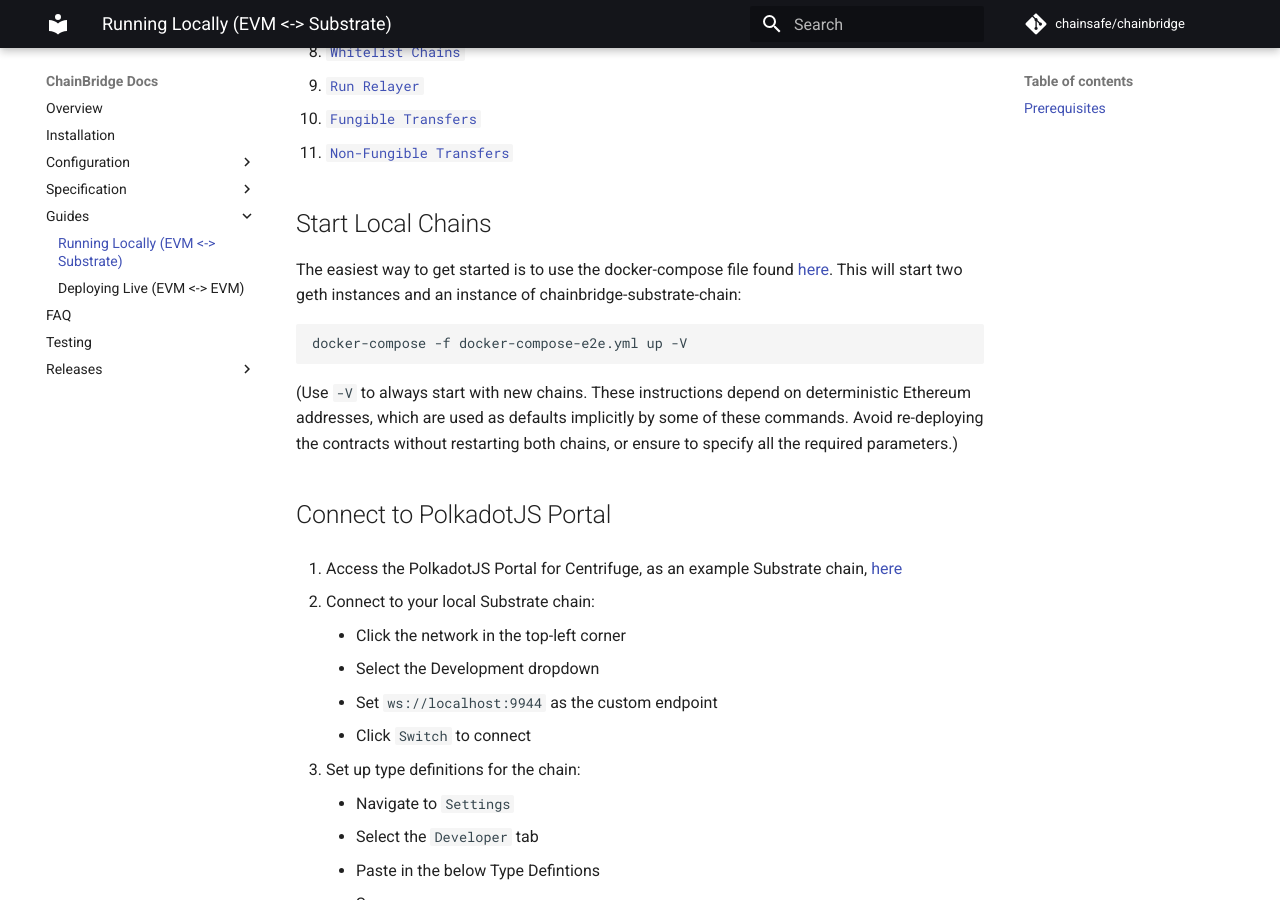
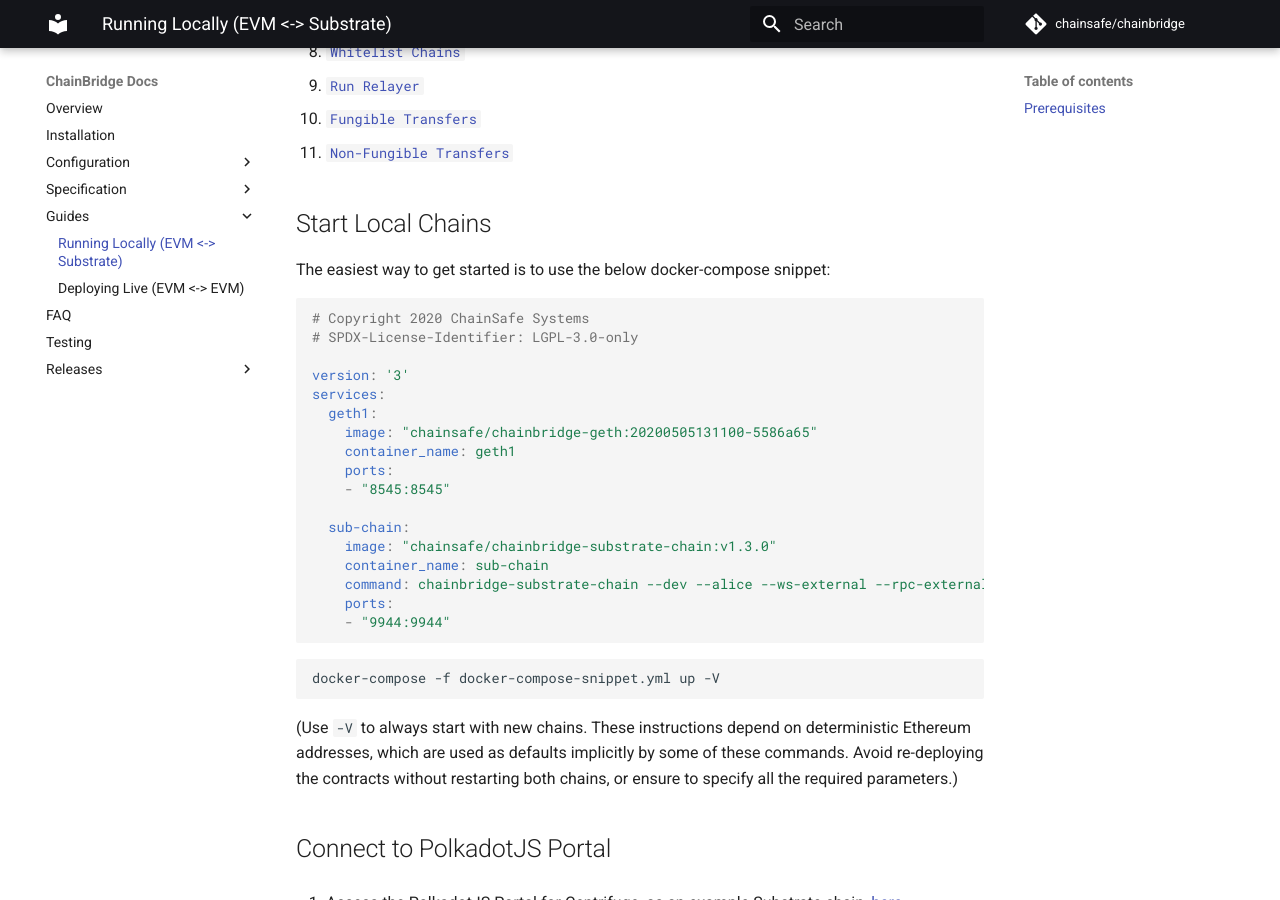
Before and after one commit to ChainSafe/chainbridge-docs, an MkDocs documentation site: the page built from docs/local.md, in a window 1280 px wide and 900 px high, scrolled down 617 px. Built offline with MkDocs 1.6.1 and Material for MkDocs 9.7.7, drawn with Linux system fonts in a browser that asks for light colours; comment, search, counter and statistics services are not loaded; some of the changed text lies outside the part shown.

Commit message:
replace docker-compose link with snippet and update bridge config.json

````diff
--- a/docs/local.md
+++ b/docs/local.md
@@ -20,10 +20,29 @@
 
 ## Start Local Chains
 
-The easiest way to get started is to use the docker-compose file found [here](https://github.com/ChainSafe/ChainBridge/blob/main/docker-compose-e2e.yml). This will start two geth instances and an instance of chainbridge-substrate-chain:
+The easiest way to get started is to use the below docker-compose snippet:
+```yaml
+# Copyright 2020 ChainSafe Systems
+# SPDX-License-Identifier: LGPL-3.0-only
+
+version: '3'
+services:
+  geth1:
+    image: "chainsafe/chainbridge-geth:20200505131100-5586a65"
+    container_name: geth1
+    ports:
+    - "8545:8545"
+
+  sub-chain:
+    image: "chainsafe/chainbridge-substrate-chain:v1.3.0"
+    container_name: sub-chain
+    command: chainbridge-substrate-chain --dev --alice --ws-external --rpc-external
+    ports:
+    - "9944:9944"
+```
 
 ```bash
-docker-compose -f docker-compose-e2e.yml up -V
+docker-compose -f docker-compose-snippet.yml up -V
 ```
 
 (Use `-V` to always start with new chains. These instructions depend on deterministic Ethereum addresses, which are used as defaults implicitly by some of these commands. Avoid re-deploying the contracts without restarting both chains, or ensure to specify all the required parameters.)
@@ -225,7 +244,7 @@
   "chains": [
     {
       "name": "eth",
-      "type": "Ethereum",
+      "type": "ethereum",
       "id": "0",
       "endpoint": "ws://localhost:8545",
       "from": "0xff93B45308FD417dF303D6515aB04D9e89a750Ca",
````
Also changed, not shown: other parts of docs/local.md (+4 -2 lines).
